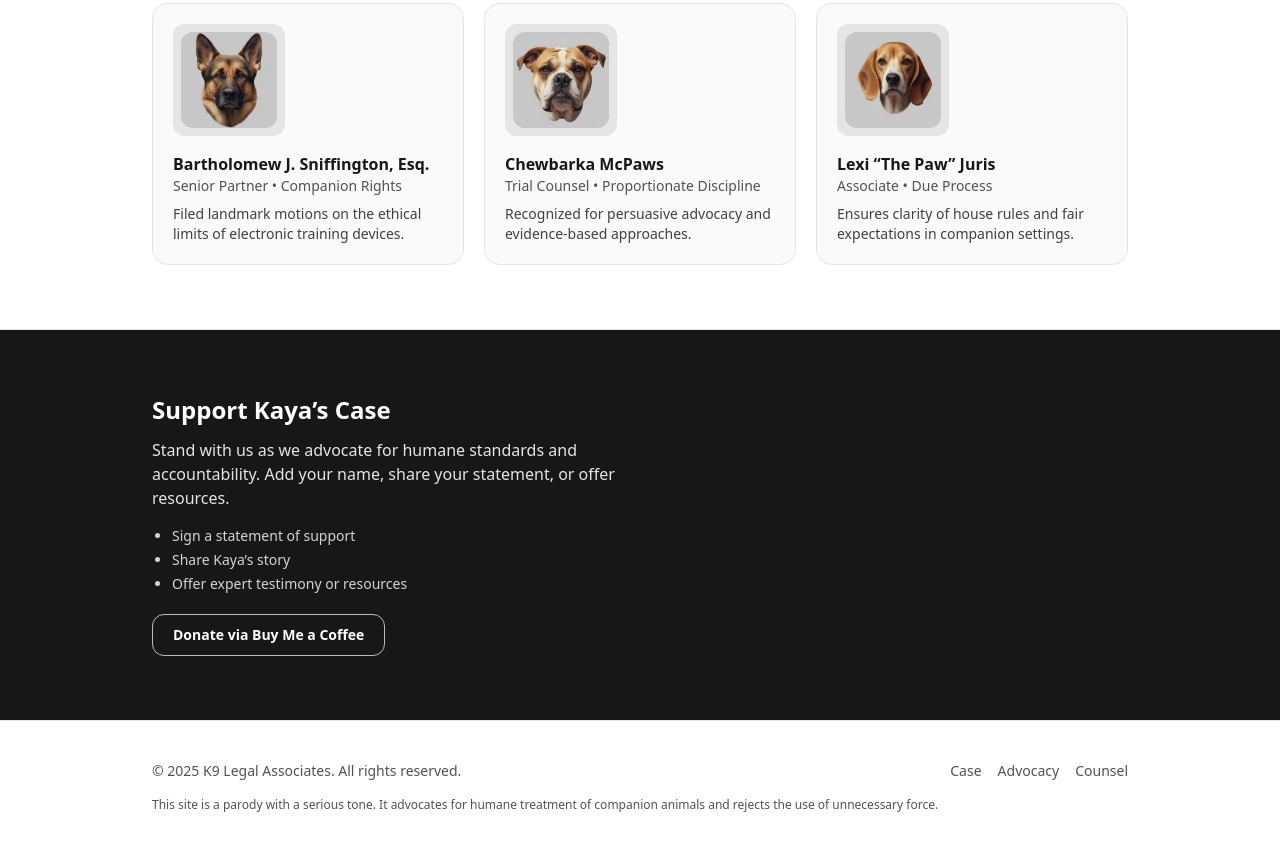
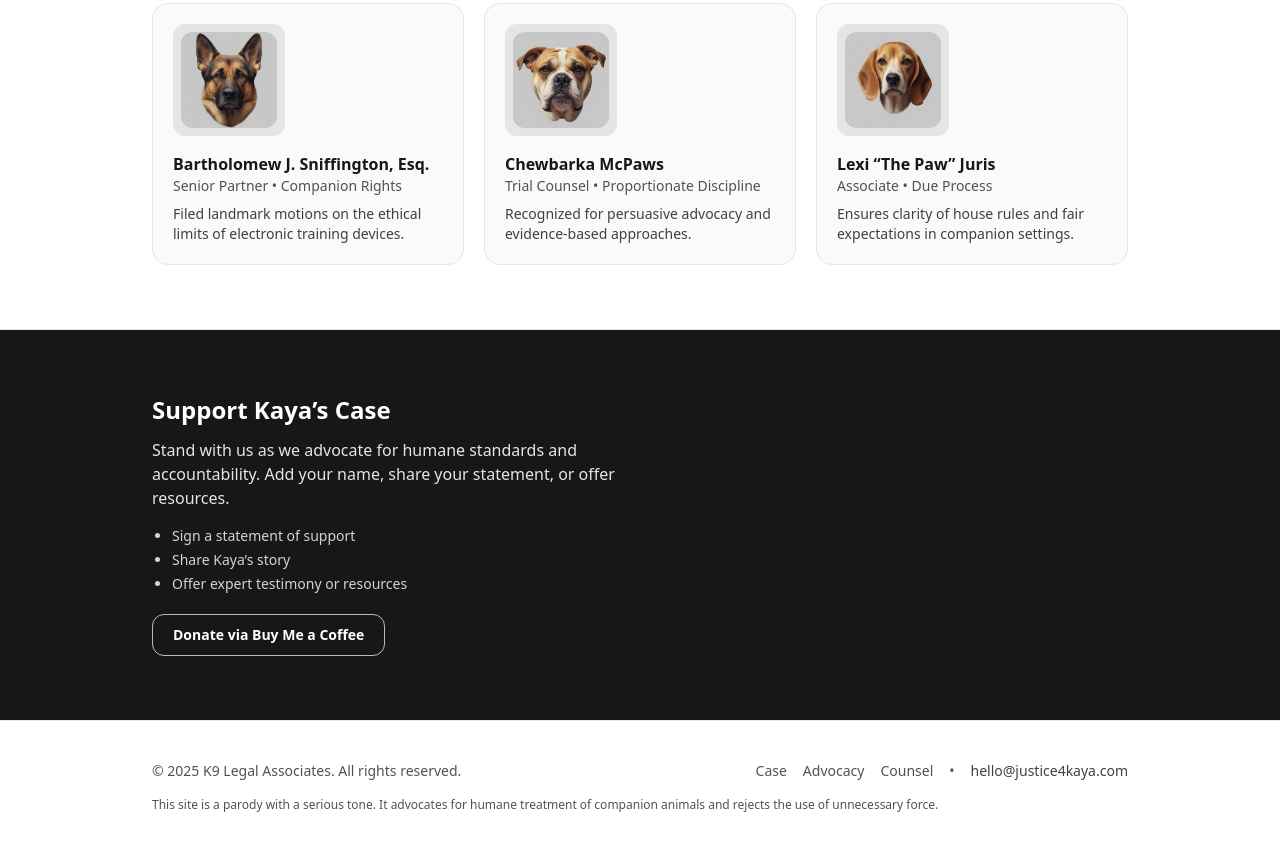
Before and after one commit to dev-justice4kayacom/j4k, a plain HTML site: page index.html in a window 1280 px wide. Shown: the part 2131-2982 px from the top of the page. Drawn offline with nearby package versions, Linux system fonts and the light colour scheme.

Commit message:
Add files via upload

```diff
--- a/index.html
+++ b/index.html
@@ -177,6 +177,8 @@
           <a href="#case" class="hover:text-neutral-900">Case</a>
           <a href="#practice" class="hover:text-neutral-900">Advocacy</a>
           <a href="#team" class="hover:text-neutral-900">Counsel</a>
+          <span aria-hidden="true">•</span>
+          <span id="email-wrap" class="text-neutral-700"></span>
         </nav>
       </div>
       <p class="mt-4 text-xs">This site is a parody with a serious tone. It advocates for humane treatment of companion animals and rejects the use of unnecessary force.</p>
@@ -184,7 +186,22 @@
   </footer>
 
   <script>
+    // Year
     document.getElementById('year').textContent = new Date().getFullYear();
+
+    // Email protection (set your email parts here)
+    const userPart = 'hello';           // <-- change to your user, e.g., 'hello' or 'press'
+    const domainPart = 'justice4kaya';    // <-- change to your domain (without TLD)
+    const tldPart = 'com';                // <-- change to your TLD, e.g., 'com'
+
+    const addr = `${userPart}@${domainPart}.${tldPart}`;
+    const link = document.createElement('a');
+    link.href = `mailto:${addr}`;
+    link.textContent = addr;
+    link.className = 'hover:text-neutral-900';
+
+    const wrap = document.getElementById('email-wrap');
+    if (wrap) wrap.appendChild(link);
   </script>
     <!-- Buy Me a Coffee Floating Button -->
   <script data-name="BMC-Widget" data-cfasync="false" src="https://cdnjs.buymeacoffee.com/1.0.0/widget.prod.min.js" data-id="justice4kaya" data-description="Support Justice for Kaya on Buy Me a Coffee" data-message="Thank you for supporting humane advocacy." data-color="#111111" data-position="Right" data-x_margin="
```
